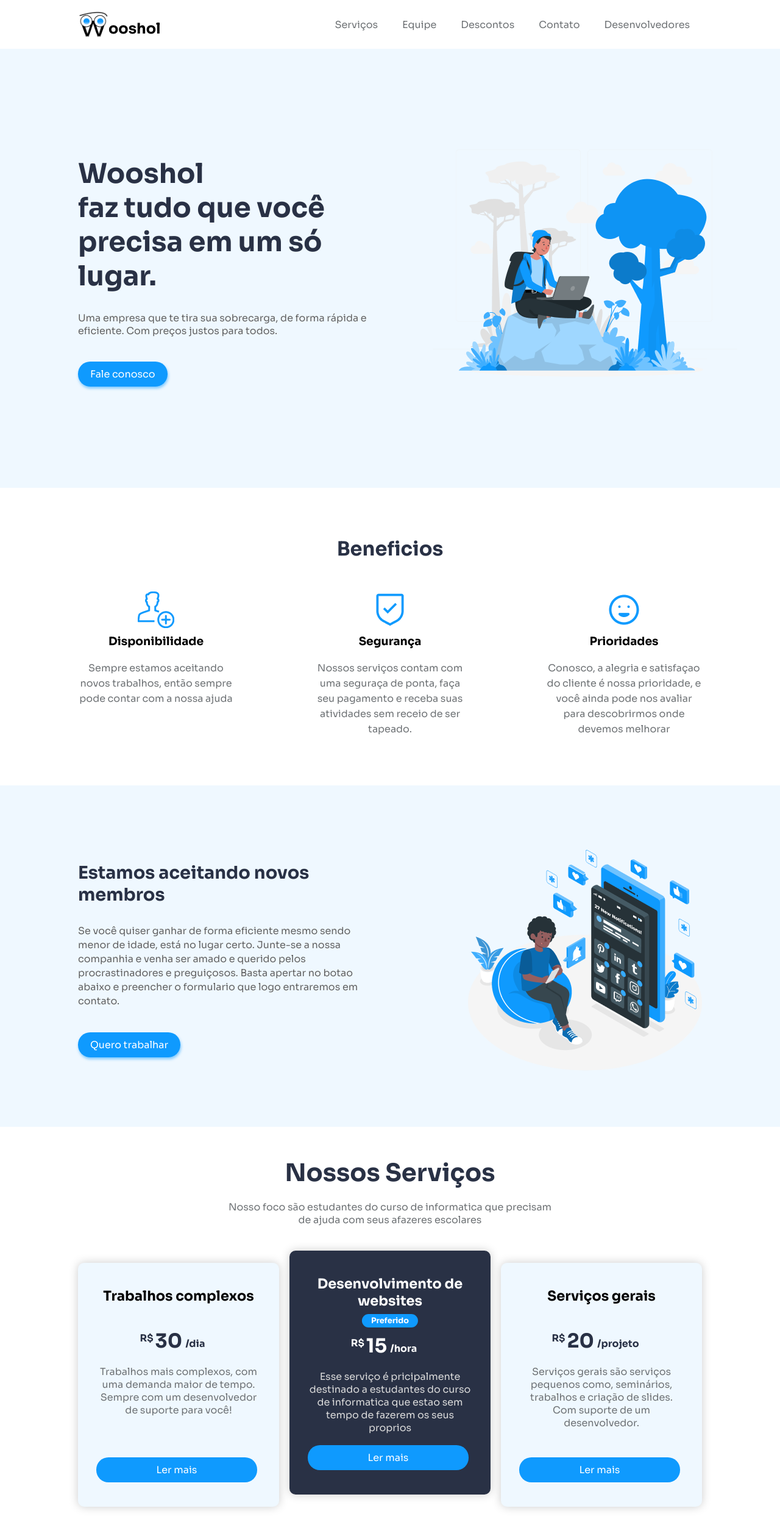
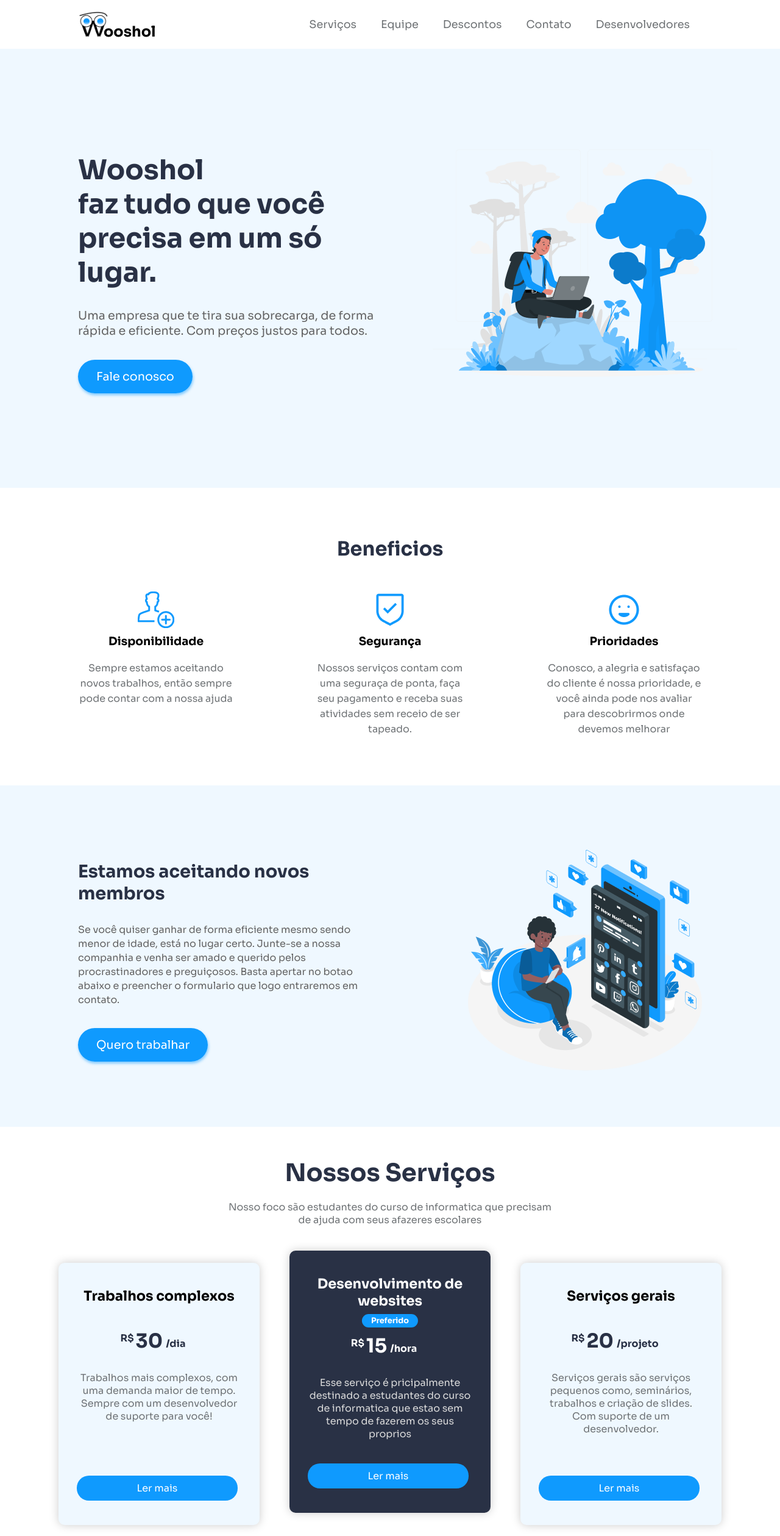
Before and after one commit to Lorsuz/wooshol, a plain HTML site: page index.html in a window 1280 px wide. Shown: the top 2519 px of the page at 61% size. Drawn offline with Linux system fonts and the light colour scheme.

Commit message:
segundo commit

```diff
--- a/style.scss
+++ b/style.scss
@@ -6,7 +6,7 @@ $font-family_1: sora;
 	font-family: sora;
 	src: url(font/Sora-VariableFont_wght.ttf);
 }
-
+a{transition: 300ms;}
 * {
 	margin: 0;
 	padding: 0;
@@ -35,7 +35,9 @@ body {
 				width: 50px;
 			}
 
-			h1 {}
+			h1 {
+				transform: translateX(-8px) translateY(5px);
+			}
 		}
 
 		ul {
@@ -46,6 +48,10 @@ body {
 
 				a {
 					color: #6E7275;
+					font-size: 1.1rem;
+					&:hover{
+						color: #0F9AFE;
+					}
 				}
 			}
 		}
@@ -76,14 +82,19 @@ body {
 					p {
 						color: #636363;
 						margin-bottom: 50px;
+						font-size: 1.2rem;
 					}
 
 					a {
 						background: #0F9AFE;
 						color: white;
-						border-radius: 20px;
-						padding: 10px 20px;
+						border-radius: 30px;
+						padding: 15px 30px;
 						box-shadow: 1px 3px 4px #109bfe80;
+						font-size: 1.2rem;
+						&:hover{
+							background: #0C7BCB;
+						}
 					}
 				}
 			}
@@ -171,9 +182,13 @@ body {
 							a {
 								background: #0F9AFE;
 								color: white;
-								border-radius: 20px;
-								padding: 10px 20px;
+								border-radius: 30px;
+								padding: 15px 30px;
 								box-shadow: 1px 3px 4px #109bfe80;
+								font-size: 1.2rem;
+								&:hover{
+									background: #0C7BCB;
+								}
 							}
 						}
 					}
@@ -210,7 +225,7 @@ body {
 				}
 
 				div.container {
-					width: 80%;
+					width: 85%;
 					display: flex;
 					justify-content: space-between;
 
@@ -218,7 +233,7 @@ body {
 						padding: 40px 30px;
 						width: 330px;
 						border-radius: 10px;
-						height: 400px;
+						height: 430px;
 						display: flex;
 						flex-direction: column;
 						background: #EFF8FF;
@@ -235,7 +250,7 @@ body {
 							display: flex;
 							align-items: flex-end;
 							justify-content: center;
-							margin-bottom: 20px;
+							margin-bottom: 30px;
 
 							span {
 								font-weight: 700;
@@ -274,6 +289,9 @@ body {
 							position: absolute;
 							bottom: 40px;
 							border-radius: 20px;
+							&:hover{
+								background: #0C7BCB;
+							}
 						}
 
 						&.prefer {
```
Also changed, not shown: style.css, 1 other file.
